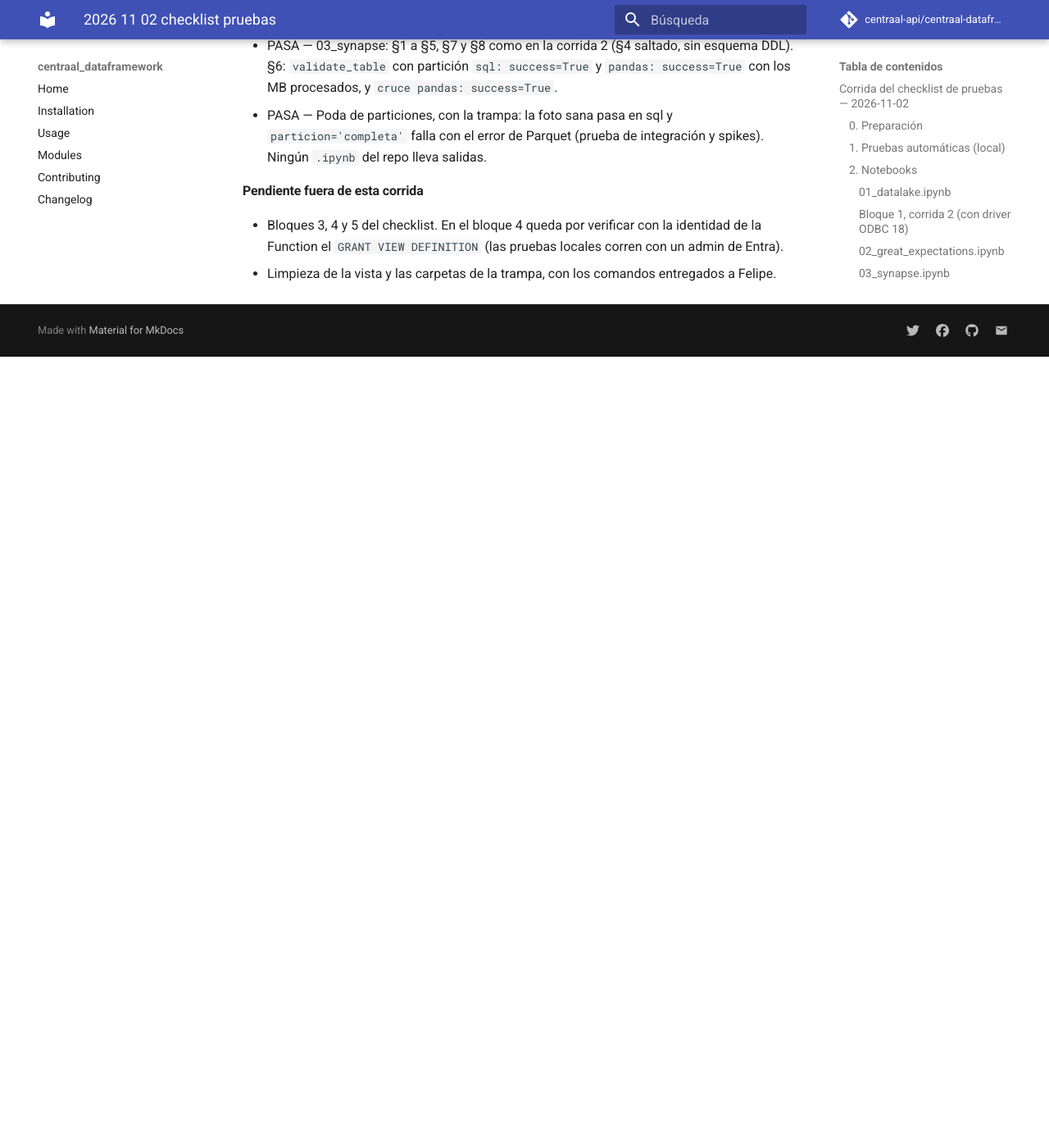
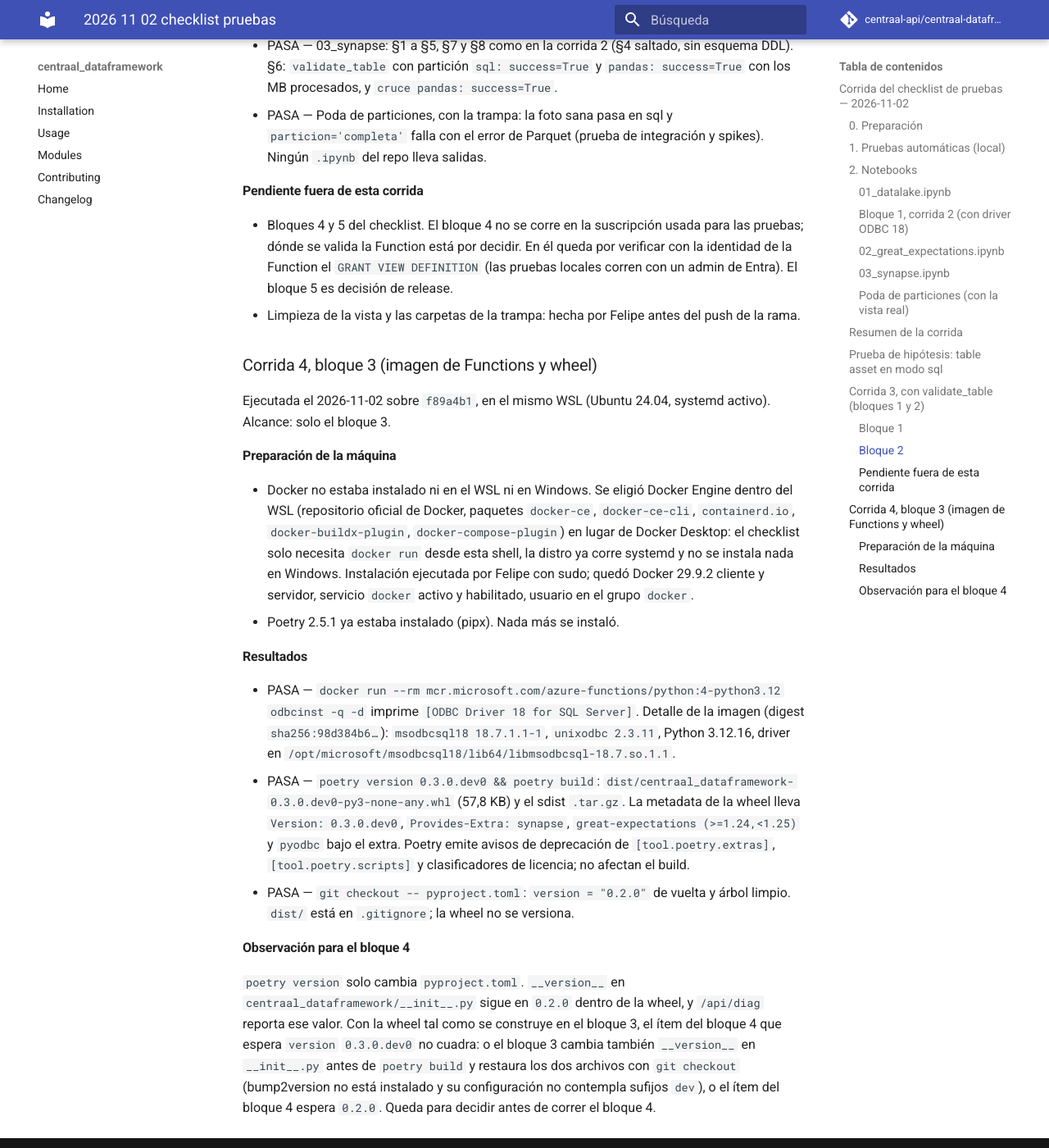
Before and after one commit to centraal-api/centraal-dataframework, an MkDocs documentation site: the page built from docs/superpowers/runs/2026-11-02-checklist-pruebas.md, in a window 1280 px wide and 1400 px high, scrolled down 7582 px. Shown: the whole window at 82% size. Built offline with MkDocs 1.6.1 and Material for MkDocs 9.7.7, drawn with Linux system fonts in a browser that asks for light colours; comment, search, counter and statistics services are not loaded; before the commit the page ends 8017 px from its top, so only the background shows below that.

Commit message:
docs(runs): corrida 4, bloque 3 del checklist (imagen de Functions y wheel)

```diff
--- a/docs/superpowers/runs/2026-11-02-checklist-pruebas.md
+++ b/docs/superpowers/runs/2026-11-02-checklist-pruebas.md
@@ -166,5 +166,24 @@ Código: rama `feature/version_020` tras el plan `docs/superpowers/plans/2026-11
 
 ### Pendiente fuera de esta corrida
 
-- Bloques 3, 4 y 5 del checklist. En el bloque 4 queda por verificar con la identidad de la Function el `GRANT VIEW DEFINITION` (las pruebas locales corren con un admin de Entra).
-- Limpieza de la vista y las carpetas de la trampa, con los comandos entregados a Felipe.
+- Bloques 4 y 5 del checklist. El bloque 4 no se corre en la suscripción usada para las pruebas; dónde se valida la Function está por decidir. En él queda por verificar con la identidad de la Function el `GRANT VIEW DEFINITION` (las pruebas locales corren con un admin de Entra). El bloque 5 es decisión de release.
+- Limpieza de la vista y las carpetas de la trampa: hecha por Felipe antes del push de la rama.
+
+## Corrida 4, bloque 3 (imagen de Functions y wheel)
+
+Ejecutada el 2026-11-02 sobre `f89a4b1`, en el mismo WSL (Ubuntu 24.04, systemd activo). Alcance: solo el bloque 3.
+
+### Preparación de la máquina
+
+- Docker no estaba instalado ni en el WSL ni en Windows. Se eligió Docker Engine dentro del WSL (repositorio oficial de Docker, paquetes `docker-ce`, `docker-ce-cli`, `containerd.io`, `docker-buildx-plugin`, `docker-compose-plugin`) en lugar de Docker Desktop: el checklist solo necesita `docker run` desde esta shell, la distro ya corre systemd y no se instala nada en Windows. Instalación ejecutada por Felipe con sudo; quedó Docker 29.9.2 cliente y servidor, servicio `docker` activo y habilitado, usuario en el grupo `docker`.
+- Poetry 2.5.1 ya estaba instalado (pipx). Nada más se instaló.
+
+### Resultados
+
+- PASA — `docker run --rm mcr.microsoft.com/azure-functions/python:4-python3.12 odbcinst -q -d` imprime `[ODBC Driver 18 for SQL Server]`. Detalle de la imagen (digest `sha256:98d384b6…`): `msodbcsql18 18.7.1.1-1`, `unixodbc 2.3.11`, Python 3.12.16, driver en `/opt/microsoft/msodbcsql18/lib64/libmsodbcsql-18.7.so.1.1`.
+- PASA — `poetry version 0.3.0.dev0 && poetry build`: `dist/centraal_dataframework-0.3.0.dev0-py3-none-any.whl` (57,8 KB) y el sdist `.tar.gz`. La metadata de la wheel lleva `Version: 0.3.0.dev0`, `Provides-Extra: synapse`, `great-expectations (>=1.24,<1.25)` y `pyodbc` bajo el extra. Poetry emite avisos de deprecación de `[tool.poetry.extras]`, `[tool.poetry.scripts]` y clasificadores de licencia; no afectan el build.
+- PASA — `git checkout -- pyproject.toml`: `version = "0.2.0"` de vuelta y árbol limpio. `dist/` está en `.gitignore`; la wheel no se versiona.
+
+### Observación para el bloque 4
+
+`poetry version` solo cambia `pyproject.toml`. `__version__` en `centraal_dataframework/__init__.py` sigue en `0.2.0` dentro de la wheel, y `/api/diag` reporta ese valor. Con la wheel tal como se construye en el bloque 3, el ítem del bloque 4 que espera `version` `0.3.0.dev0` no cuadra: o el bloque 3 cambia también `__version__` en `__init__.py` antes de `poetry build` y restaura los dos archivos con `git checkout` (bump2version no está instalado y su configuración no contempla sufijos `dev`), o el ítem del bloque 4 espera `0.2.0`. Queda para decidir antes de correr el bloque 4.
```
